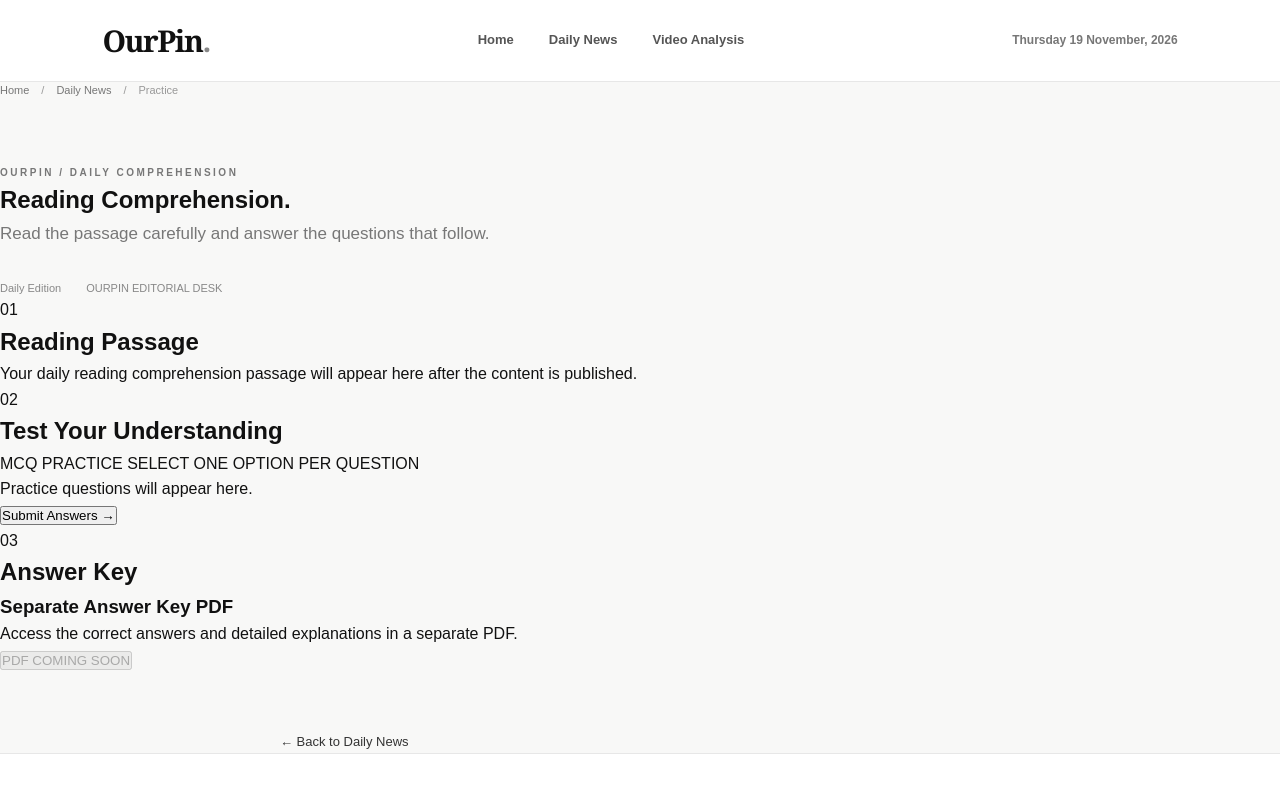
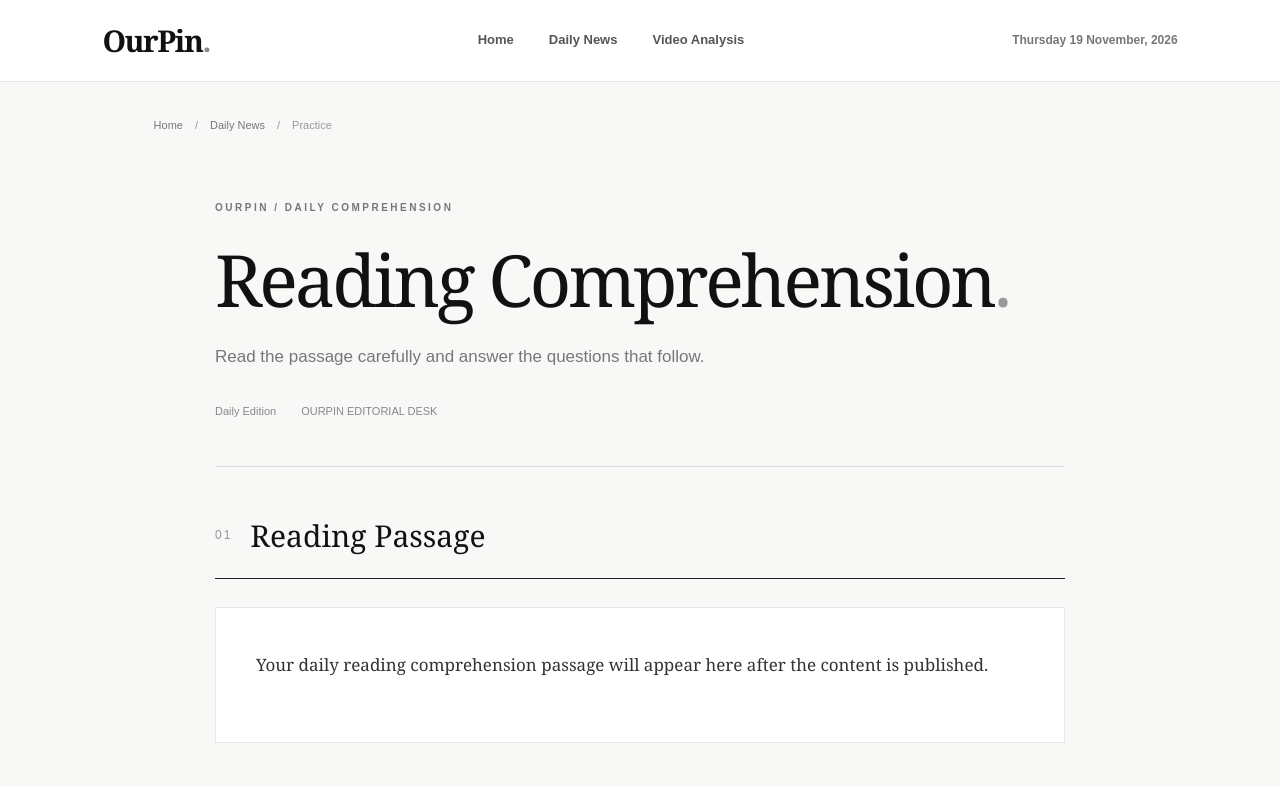
Before and after one commit to t8854577-cell/OurPin, a plain HTML site: page article.html in a window 1280 px wide. Shown: the top 786 px of the page. Drawn offline with Linux system fonts and the light colour scheme.

Commit message:
Update style.css

```diff
--- a/assets/css/style.css
+++ b/assets/css/style.css
@@ -564,3 +564,230 @@ a.news-card:hover h3 {
     text-decoration: underline;
     text-underline-offset: 5px;
 }
+
+
+/* =================================
+   OURPIN — COMPREHENSION INTERFACE
+================================= */
+
+.practice-page {
+    padding: 35px 12% 90px;
+}
+
+.practice-header {
+    max-width: 850px;
+    margin: 65px auto 0;
+}
+
+.practice-header h1 {
+    font-family: Georgia, serif;
+    font-size: clamp(44px, 6vw, 72px);
+    font-weight: normal;
+    letter-spacing: -3px;
+    line-height: 1.15;
+    margin: 22px 0;
+}
+
+.practice-header h1 span {
+    color: #999999;
+}
+
+.practice-divider {
+    max-width: 850px;
+    height: 1px;
+    background: #dddddd;
+    margin: 45px auto;
+}
+
+.passage-section,
+.questions-section,
+.answer-section {
+    max-width: 850px;
+    margin: 0 auto 75px;
+}
+
+.practice-section-heading {
+    display: flex;
+    align-items: center;
+    gap: 18px;
+    border-bottom: 1px solid #222222;
+    padding-bottom: 18px;
+    margin-bottom: 28px;
+}
+
+.practice-section-heading > span {
+    font-size: 12px;
+    color: #999999;
+    letter-spacing: 2px;
+}
+
+.practice-section-heading h2 {
+    font-family: Georgia, serif;
+    font-weight: normal;
+    font-size: 30px;
+}
+
+.passage-content {
+    background: #ffffff;
+    border: 1px solid #e5e5e5;
+    padding: 40px;
+}
+
+.passage-content p {
+    font-family: Georgia, serif;
+    font-size: 17px;
+    line-height: 2;
+    color: #333333;
+    margin-bottom: 20px;
+}
+
+.question-information {
+    display: flex;
+    justify-content: space-between;
+    flex-wrap: wrap;
+    gap: 12px;
+    color: #888888;
+    font-size: 10px;
+    letter-spacing: 1px;
+    margin-bottom: 25px;
+}
+
+.question-card {
+    border: 1px solid #e5e5e5;
+    background: #ffffff;
+    padding: 28px;
+    margin-bottom: 20px;
+}
+
+.question-card h3 {
+    font-size: 16px;
+    font-weight: 600;
+    margin-bottom: 22px;
+}
+
+.option-label {
+    display: flex;
+    align-items: center;
+    gap: 12px;
+    border: 1px solid #eeeeee;
+    padding: 13px 15px;
+    margin: 10px 0;
+    cursor: pointer;
+    font-size: 14px;
+    transition: background 0.2s ease;
+}
+
+.option-label:hover {
+    background: #f4f4f4;
+}
+
+.option-label input {
+    accent-color: #111111;
+}
+
+.quiz-submit-area {
+    margin-top: 35px;
+}
+
+#submit-quiz,
+#answer-key-button {
+    border: 1px solid #111111;
+    background: #111111;
+    color: #ffffff;
+    padding: 15px 27px;
+    font-size: 11px;
+    font-weight: bold;
+    letter-spacing: 1px;
+    cursor: pointer;
+}
+
+#submit-quiz:hover,
+#answer-key-button:not(:disabled):hover {
+    background: #ffffff;
+    color: #111111;
+}
+
+#quiz-result {
+    margin-top: 20px;
+    font-size: 15px;
+}
+
+.answer-card {
+    display: flex;
+    justify-content: space-between;
+    align-items: center;
+    gap: 25px;
+    background: #151515;
+    color: #ffffff;
+    padding: 35px;
+}
+
+.answer-card h3 {
+    font-family: Georgia, serif;
+    font-size: 24px;
+    font-weight: normal;
+}
+
+.answer-card p {
+    color: #aaaaaa;
+    font-size: 13px;
+    margin-top: 10px;
+}
+
+#answer-key-button {
+    background: #ffffff;
+    color: #111111;
+    border-color: #ffffff;
+    white-space: nowrap;
+}
+
+#answer-key-button:disabled {
+    opacity: 0.5;
+    cursor: not-allowed;
+}
+
+.empty-practice {
+    padding: 30px;
+    background: #ffffff;
+    border: 1px solid #e5e5e5;
+    color: #777777;
+    font-size: 14px;
+}
+
+@media (max-width: 700px) {
+
+    .practice-page {
+        padding: 25px 7% 60px;
+    }
+
+    .practice-header {
+        margin-top: 45px;
+    }
+
+    .practice-header h1 {
+        font-size: 45px;
+        letter-spacing: -2px;
+    }
+
+    .practice-section-heading h2 {
+        font-size: 25px;
+    }
+
+    .passage-content {
+        padding: 23px;
+    }
+
+    .passage-content p {
+        font-size: 15px;
+    }
+
+    .question-card {
+        padding: 20px;
+    }
+
+    .answer-card {
+        flex-direction: column;
+        align-items: flex-start;
+        padding: 25px;
+    }
+}
```
